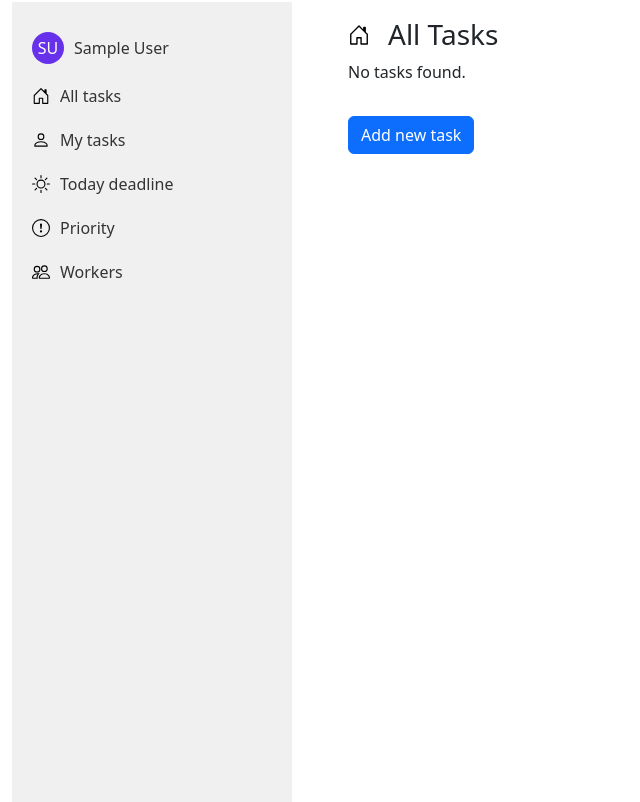
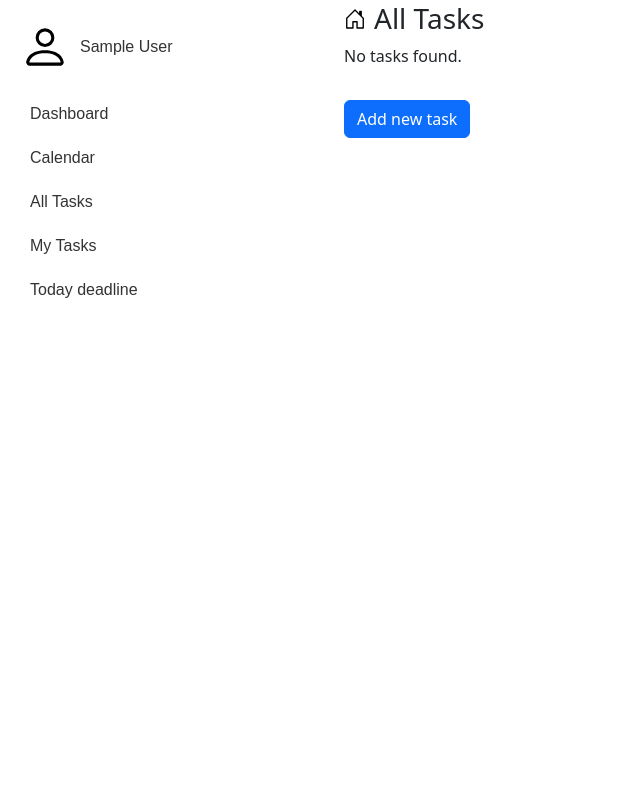
Before and after one commit to oleksandra-shershen/task-manager, a Django app: page /tasks/ in a window 1280 px wide. Shown: the part 47-849 px from the top of the page, without its empty margins (0-640 px from the left). Run offline with Django 4.2, Linux system fonts and the light colour scheme; the visitor is signed in with stand-in values (Sample User, id 1); data that the repository does not hold is empty.

Commit message:
Rewrite sidebar.html

```diff
--- a/templates/base.html
+++ b/templates/base.html
@@ -11,24 +11,18 @@
           crossorigin="anonymous"></script>
   <script src="https://code.jquery.com/jquery-3.6.0.min.js"></script>
   {% load static %}
-
-  <style>
-      .tasks-list-title {
-          padding-left: 10px;
-      }
-  </style>
 </head>
 
 <body>
 {% include "includes/navbar.html" %}
 <div class="container-fluid">
   <div class="row">
-    <div class="col-sm-3">
+    <div class="col-sm-3" style="padding: 0;"> <!-- Убраны внутренние отступы -->
       {% block sidebar %}
       {% include "includes/sidebar.html" %}
       {% endblock %}
     </div>
-    <div class="col-sm-9 p-3">
+    <div class="col-sm-9">
       <div class="container">
         <div class="row">
           <h3 class="d-flex align-items-center">
@@ -36,7 +30,6 @@
             {% endblock %}
             <span class="ms-2 tasks-list-title">
                 {% block tasks-toolbar-title %}
-
                 {% endblock %}
               </span>
           </h3>
--- a/templates/includes/sidebar.html
+++ b/templates/includes/sidebar.html
@@ -1,90 +1,56 @@
 {% load static %}
 <style>
-    .sidebar-nav ul {
-        list-style-type: none;
-        padding: 0;
-        margin: 0;
+    .sidebar {
+        width: 260px;
+        color: #333;
+        height: 100vh;
+        padding: 20px;
+        font-family: 'Arial', sans-serif;
     }
 
-    .sidebar {
-        width: 280px;
-        height: 100vh;
-        background-color: #f0f0f0;
+    .user-info {
         display: flex;
-        flex-direction: column;
-        padding: 20px;
+        align-items: center;
+        margin-bottom: 20px;
     }
 
-    .sidebar-header {
-        display: flex;
-        align-items: center;
-        padding-bottom: 20px;
-        border-bottom: 1px solid #ddd;
+    .user-image {
+        width: 50px;
+        height: 50px;
+        border-radius: 50%;
+        margin-right: 10px;
     }
 
-    .sidebar-nav {
-        flex: 1;
-        overflow-y: auto;
+    .user-name {
+        font-size: 16px;
     }
 
-    .sidebar-link {
-        display: flex;
-        align-items: center;
-        padding: 10px 0;
-        text-decoration: none;
-        color: #333;
-        transition: background-color 0.2s ease;
+    .menu {
+        list-style: none;
+        padding: 0;
     }
 
-    .sidebar-link img {
-        margin-right: 10px;
-        width: 18px;
-        height: 18px;
+    .menu li a {
+        display: block;
+        padding: 10px;
+        color: #333;
+        text-decoration: none;
     }
 
-    .sidebar-link:hover {
-        background-color: #e0e0e0;
-    }
-
-    .user-initials {
-        width: 32px;
-        height: 32px;
-        line-height: 32px;
-        text-align: center;
-        border-radius: 50%;
-        background-color: #6731EC;
-        color: #fff;
-        font-size: 16px;
-        margin-right: 10px;
+    .menu li a:hover {
+        background-color: #f3f3f3;
     }
 </style>
-
-
 <div class="sidebar">
-  <nav class="sidebar-nav">
-    <ul>
-      <li><a href="#" class="sidebar-link">
-        <div class="user-initials">{{ user.first_name|first }}{{ user.last_name|first }}</div>
-        {{ user.first_name }} {{ user.last_name }}
-      </a></li>
-      <li><a href="#" class="sidebar-link">
-        <img src="{% static 'img/house-door.svg' %}" alt="All tasks">
-        All tasks
-      </a></li>
-      <li><a href="{% url "task_manager:my-task" %}" class="sidebar-link">
-        <img src="{% static 'img/person.svg' %}" alt="Tasks"> My tasks
-        </a></li>
-      <li><a href="{% url "task_manager:today-task" %}" class="sidebar-link">
-        <img src="{% static 'img/brightness-high.svg' %}" alt="Today deadline"> Today deadline
-        </a></li>
-      <li><a href="#" class="sidebar-link">
-        <img src="{% static 'img/exclamation-circle.svg' %}" alt="Priority">
-        Priority
-      </a></li>
-      <li><a href="#" class="sidebar-link">
-        <img src="{% static 'img/people.svg' %}" alt="Workers">
-        Workers
-      </a></li>
+    <div class="user-info">
+        <img src="{% static 'img/person.svg' %}" alt="User Image" class="user-image">
+        <div class="user-name">{{ user.first_name }} {{ user.last_name }}</div>
+    </div>
+    <ul class="menu">
+        <li><a href="#">Dashboard</a></li>
+        <li><a href="#">Calendar</a></li>
+        <li><a href="#">All Tasks</a></li>
+        <li><a href="#">My Tasks</a></li>
+        <li><a href="#">Today deadline</a></li>
     </ul>
-  </nav>
 </div>
```
